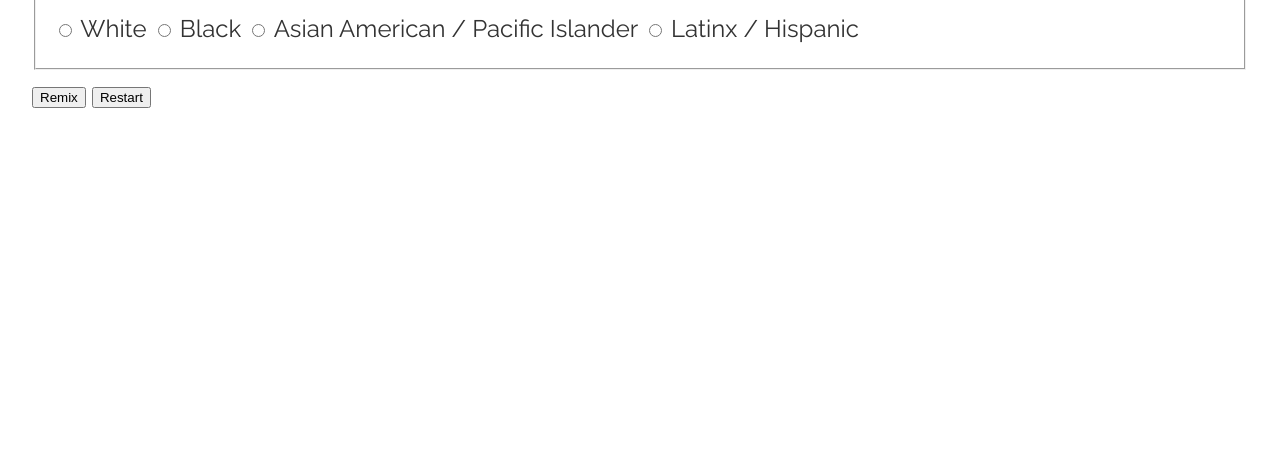
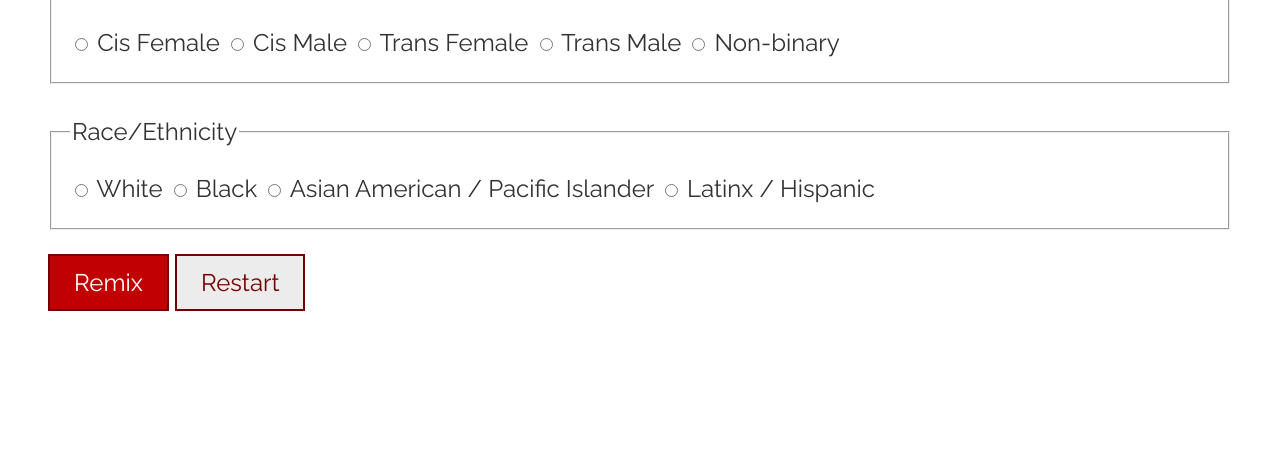
Before and after one commit to reedcodes/cctp623, a website: page index.html in a window 1280 px wide. Shown: the part 349-800 px from the top of the page. Drawn offline with Linux system fonts and the light colour scheme.

Commit message:
update button and story styles

```diff
--- a/src/sass/_attributes.scss
+++ b/src/sass/_attributes.scss
@@ -2,8 +2,8 @@
   display: inline-block;
   padding: 0 1.5rem 0 1rem;
   background-color: $yellow;
-  font-size: 2rem;
-  line-height: 1.5;
+  font-size: 1.5rem;
+  line-height: 1;
   font-weight: 600;
   font-family: 'Caveat', cursive;
 
--- a/src/sass/_base.scss
+++ b/src/sass/_base.scss
@@ -1,5 +1,11 @@
 * {
   box-sizing: border-box;
+}
+
+html {
+  font-size: 24px;
+  line-height: 2;
+  font-family: $sans-serif;
 }
 
 body {
@@ -9,18 +15,40 @@ body {
   padding: 1rem 2rem;
   background: $white;
   color: $black;
-  font-size: 24px;
-  line-height: 2;
-  font-family: $sans-serif;
 }
 
 h1 {
+  margin: 0;
   font-size: 3rem;
   font-weight: 400;
   font-family: $decorative;
 }
 
+fieldset {
+  margin-bottom: 1rem;
+}
 
+button {
+  cursor: pointer;
+  padding: 0.5rem 1rem;
+  border: 2px solid $red;
+  font-size: 1rem;
+  font-family: $sans-serif;
+
+  &:hover {
+    box-shadow: inset 1px 1px 1px 0px $black;
+  }
+
+  &.remix {
+    background-color: lighten( $red, 15% );
+    color: $white;
+  }
+
+  &.restart {
+    background-color: $gray;
+    color: $red;
+  }
+}
 
 #none,
 #story {
--- a/src/sass/_colors.scss
+++ b/src/sass/_colors.scss
@@ -1,5 +1,8 @@
 $white: #fff;
+$gray: #ececec;
 $black: #333;
 
 $yellow: #fcfc66;
 $green: #98fb98;
+
+$red: #740001;
```
Also changed, not shown: dist/css/screen.css.
